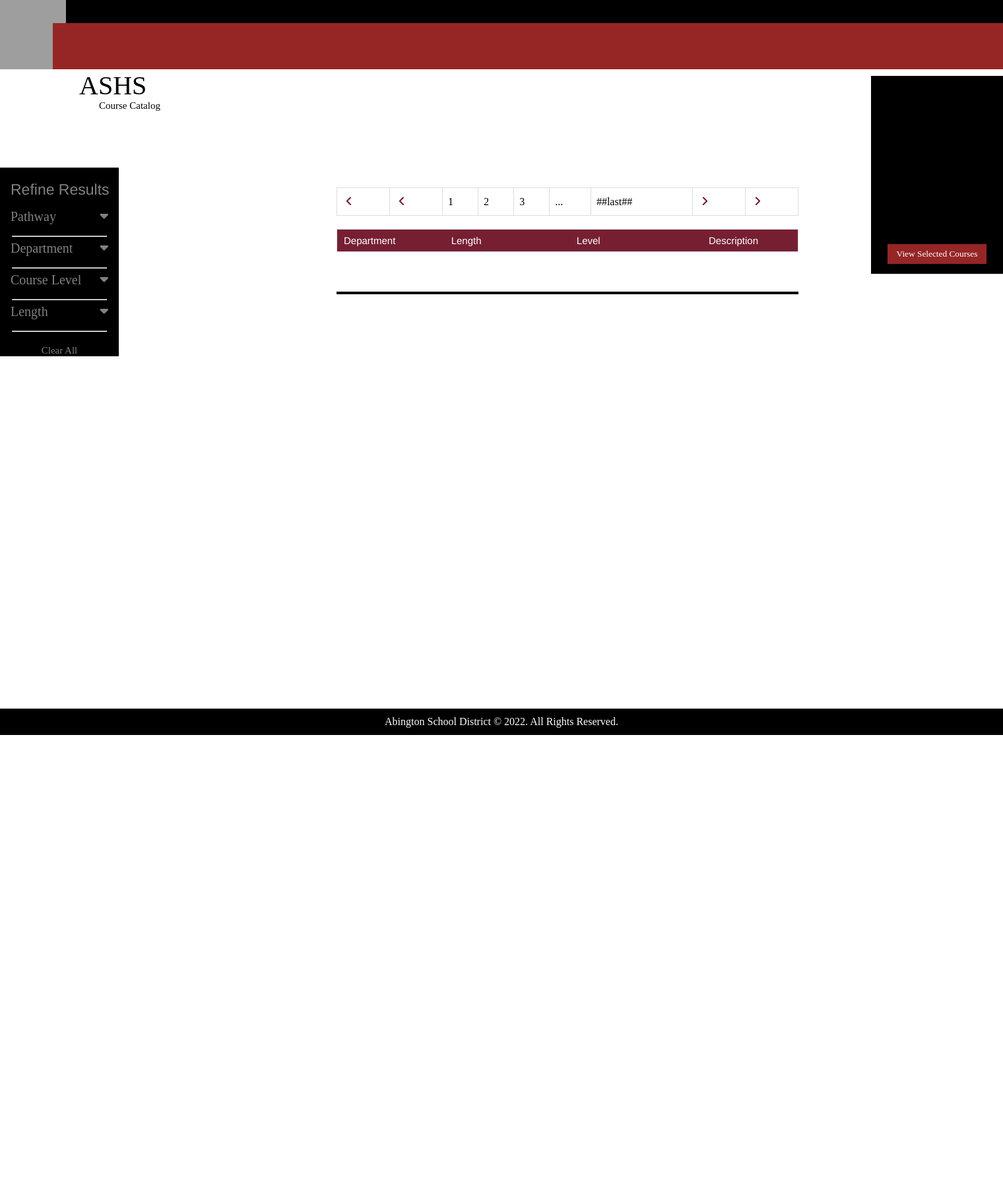
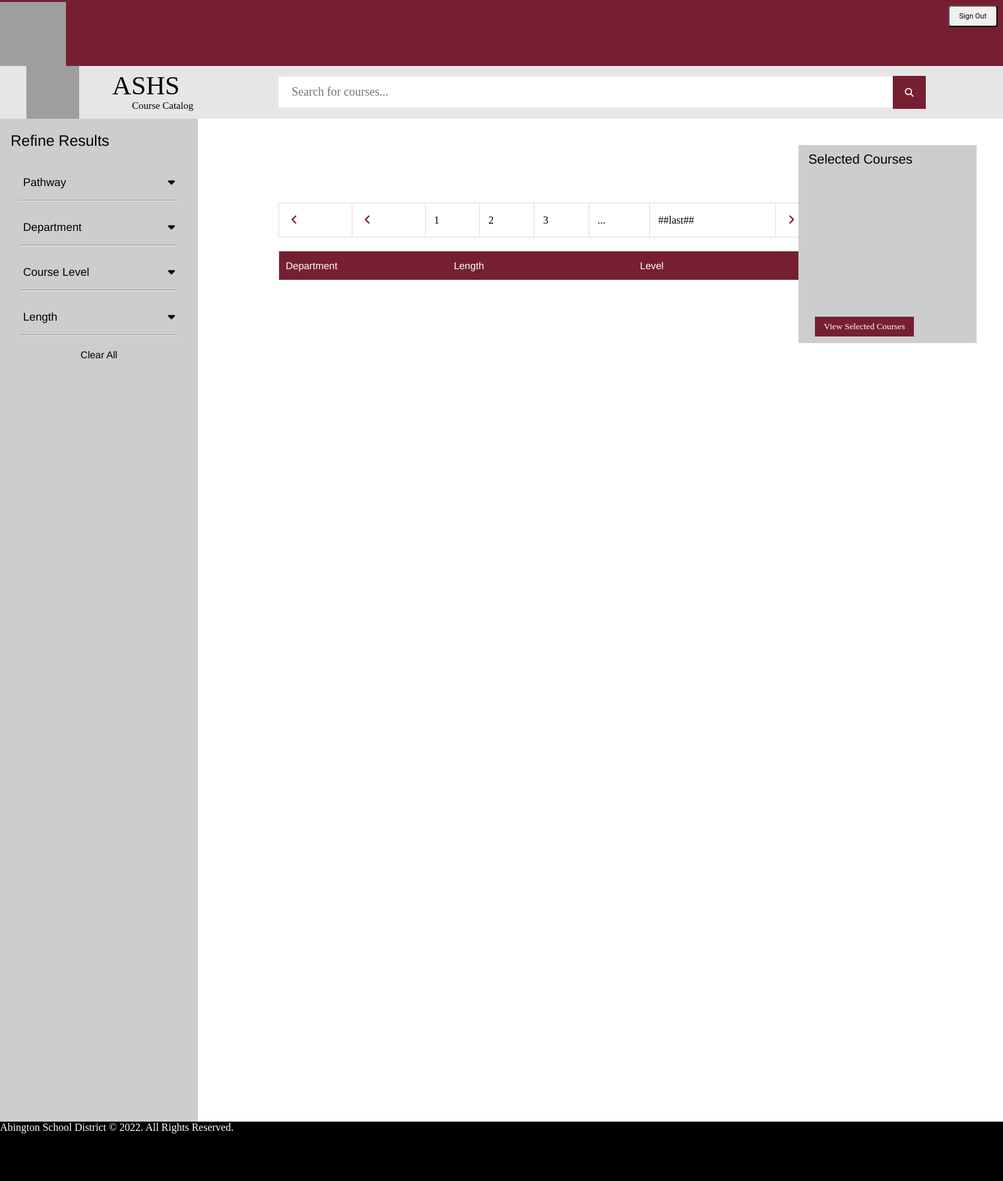
Before and after one commit to nileenajohn/ashsPOS, a Flask app: page /student in a window 1520 px wide. Shown: the whole page at 66% size. Before the commit the page ends 1114 px from the top, so only its background shows below. Run offline with Flask 2, Linux system fonts and the light colour scheme; some libraries are stand-ins or nearby versions; grey boxes are pictures that could not be loaded.

Commit message:
Update style.css

```diff
--- a/static/styles/style.css
+++ b/static/styles/style.css
@@ -1,5 +1,5 @@
 * {
-	font-family: 'Playfair Display', serif;
+	font-family: 'Baskerville', serif;
 	margin: 0;
 	padding: 0;
 	box-sizing: border-box;
@@ -7,21 +7,34 @@
 
 .page-container {
 	min-height: 100%;
+	min-width:60%;
 }
 
 .wrapper {
-	padding-bottom: 20px;
+}
+
+.ahs-logo {
+	left: 10px;
+	margin-top: 3px;
+	z-index: 999;
+}
+
+.logo {
+	position: fixed;
+	left: 40px;
+	top: 100px;
+	z-index: 999;
 }
 
 .topnav {
-	background-color: #000000;
+	background-color: #761F33;
 	overflow: hidden;
 	position: fixed;
 	top: 0;
-	height: 35px;
+	height: 100px;
 	width: 100%;
 	line-height: 35px;
-	z-index: 999;
+	z-index: 998;
 }
 
 	.topnav p {
@@ -30,16 +43,16 @@
 		font-weight: 70;
 		color: #FFFFFF;
 		margin: auto;
-		margin-left: 70px;
+		margin-left: 120px;
 	}
 
 .header {
-	background-color: rgb(150, 38, 38);
+	background-color: #E6E6E6;
 	overflow: hidden;
 	position: fixed;
-	height: 70px;
+	height: 80px;
 	width: 100%;
-	top: 35px;
+	top: 100px;
 	line-height: 70px;
 	z-index: 998;
 }
@@ -49,28 +62,28 @@
 		font-weight: 100;
 		color: #FFFFFF;
 		margin: auto;
-		margin-left: 70px;
+		margin-left: 120px;
 	}
 
 /*home*/
 #bttnBox {
 	align-self: center;
-	border-style: groove;
 	margin: auto;
 	width: 500px;
 	height: unset;
 	background-color: #f2f2f2;
 	font-style: bold;
-	margin-bottom:200px;
+	margin-top: 220px;
+	margin-bottom: 200px;
 }
 
-.homebtn{
+.homebtn {
 	padding-bottom: 20px;
 	height: 60px;
 	margin-bottom: 10px;
 }
 
-.homebtn .mytext{
+	.homebtn .mytext {
 		background-color: black;
 		position: relative;
 		color: white;
@@ -85,15 +98,15 @@
 		cursor: pointer;
 	}
 
-.homebtn .btn{
+	.homebtn .btn {
 		margin: 2px 100px;
-  background-color: rgb(150, 38, 38);
+		background-color: #761F33;
 		position: absolute;
 		width: 60px;
 		height: 60px;
 	}
 
-.homebtn .btn .fa{
+		.homebtn .btn .fa {
 			position: absolute;
 			top: 50%;
 			left: 50%;
@@ -103,58 +116,59 @@
 
 /*public_catalog*/
 .container {
-	margin-top: 150px;
 }
 
 .mainArea {
-	margin: auto;
-	align-self: center;
-	width: 900px;
-	height: 800px;
+	margin-top: 200px;
+	margin-left: 300px;
 }
 
 	.mainArea .mainSpace {
-	position: absolute;
-	margin-left: 200px;
-	width:700px;
+		align-self: center;
+		margin: auto;
+		margin-left: 10%;
+		margin-right: 10%;
+		width: unset;
+		min-width: 600px;
 	}
 
-.mainArea .search_box {
-	padding-bottom: 20px;
+.search_box {
+	margin-left: 300px;
+	z-index: 999999;
 }
 
-	.mainArea .search_box .input {
-		position: absolute;
-		width: 100%;
-		height: 60px;
-		padding: 10px 20px;
+	.search_box .input {
+		align-self: center;
+		margin: auto;
+		margin-left: 10%;
+		margin-right: 10%;
+		margin-top:16px;
+		width: 80%;
+		min-width: 200px;
+		border: none;
+		padding: 13px 20px;
 		font-size: 18px;
-		background-color: #f2f2f2;
+		background-color: white;
+		font-family: 'Didot';
 	}
 
-	.mainArea .search_box .btn {
+	.search_box .btn {
 		position: absolute;
-		top: 0;
-		right: 0;
-		width: 60px;
-		height: 60px;
+		top: 4.5px;
+		left: 89%;
 	}
 
-		.mainArea .search_box .btn .fas {
-			position: absolute;
-			top: 50%;
-			left: 50%;
-			transform: translate(-50%,-50%);
+		.search_box .btn .fas {
 			color: #ffffff;
-			width: 60px;
-			height: 60px;
-			background: rgb(150, 38, 38);
+			width: 50px;
+			height: 50px;
+			background: #761F33;
 			border: none;
 			cursor: pointer;
 		}
 
-		.mainArea .search_box .btn .fas:hover {
-			background:black;
+			.search_box .btn .fas:hover {
+				background: black;
 			}
 
 table {
@@ -163,69 +177,99 @@
 	width: 100%;
 }
 
+	table p {
+		font-family: 'Avenir', Helvetica, sans-serif;
+	}
+
 td, th {
 	border: 1px solid #dddddd;
 	text-align: left;
-	padding: 8px;
+	padding: 13px;
 }
 
-tr:hover {
+.tableTr:hover {
 	background-color: #d4d4d4;
 }
 
 .mainArea .results {
 	color: #000000;
-	margin-top: 60px;
 	font-size: 15px;
-	background-color: #f2f2f2;
-	border: 2px solid black;
-	width:100%;
+	background-color: #E6E6E6;
+	width: 100%;
 }
 
 .course-name {
 	font-weight: bold;
-	margin-bottom: 10px;
-	font-size: 20px;
+	margin-bottom: 40px;
+	font-size: 22px;
+	font-family: 'Avenir', Helvetica, sans-serif;
 }
 
 .descriptions {
-	margin-left:5px;
+	margin-bottom: 5px;
 	font-size: 18px;
 	display: flex;
 	justify-content: space-between;
+	margin-left: 10px;
+	margin-right: 10px;
+	font-weight:bolder;
+}
+
+.viewDescriptionBtn {
+	text-decoration: none;
+	font-size: 18px;
+	color: black;
+	border: none;
+	background: none;
+	cursor: pointer;
+	font-weight:bold;
+}
+
+	.viewDescriptionBtn:hover {
+		color: #761F33;
+	}
+
+.addCourseBtn {
+	text-decoration: none;
+	font-size: 15px;
+	color: black;
+	border: none;
+	background: none;
+	cursor: pointer;
+}
+
+	.addCourseBtn:hover {
+		color: #761F33;
 	}
 
 .fa-plus {
 	position: absolute;
 	color: black;
-	width: 30px;
-	height: 30px;
+	width: 20px;
+	height: 20px;
 	cursor: pointer;
-	right:0px;
+	right: 0px;
+	margin-top: 0px;
 }
 
-	.fa-plus:hover + .course-name {
-		color:blue;
+	.fa-plus:hover {
+		color: #761F33;
 	}
 
+
 .cart {
-	position:absolute;
-	right: 0px;
-	top:115px;
+	position: absolute;
+	top: 220px;
+	margin-left: 1510px;
 }
 
 .course-choices {
 	position: absolute;
 	right: 0px;
-	width: 200px;
+	width: 270px;
+	margin-right: 30px;
 	height: 300px;
-	background-color: black;
-}
-
-.cartBtn {
-	position: absolute;
-	right:15px;
-	margin-top:15px;
+	background-color: #CDCDCD;
 }
 
 	.cartBtn .fa {
@@ -236,7 +280,7 @@
 		color: #ffffff;
 		width: 30px;
 		height: 30px;
-	background: rgb(150, 38, 38);
+		background: #761F33;
 		border: none;
 		cursor: pointer;
 	}
@@ -246,10 +290,19 @@
 		}
 
 .choicesText {
-	margin-left: 25px;
 	display: flex;
 	justify-content: space-between;
-	color:white;
+	color: white;
+}
+
+#bttnBox {
+	height: 400px;
+	align-self: center;
+	margin: auto;
+	margin-top: 220px;
+	width: 500px;
+	background-color: #f2f2f2;
+	margin-bottom: 200px;
 }
 
 	#bttnBox .choicesText {
@@ -258,7 +311,7 @@
 
 	#bttnBox .fa-times {
 		position: absolute;
-	margin-right:500px;
+		margin-right: 500px;
 		width: 15px;
 		height: 15px;
 		cursor: pointer;
@@ -268,11 +321,11 @@
 	}
 
 		#bttnBox .fa-times:hover {
-		color: rgb(150, 38, 38);
+			color: #761F33;
 		}
 
 			#bttnBox .fa-times:hover + .choicesText {
-		color: rgb(150, 38, 38);
+				color: #761F33;
 			}
 
 .course-choices .fa-times {
@@ -282,26 +335,26 @@
 	height: 15px;
 	cursor: pointer;
 	margin-top: 2px;
-	background:none;
+	background: none;
 }
 
 	.course-choices .fa-times:hover {
-		color: rgb(150, 38, 38);
+		color: #761F33;
 	}
 
 		.course-choices .fa-times:hover + .choicesText {
-			color: rgb(150, 38, 38);
+			color: #761F33;
 		}
 
 .viewCoursesBtn {
-	background: rgb(150, 38, 38);
+	background: #761F33;
 	color: white;
 	height: 30px;
 	width: 150px;
 	border: 2px solid white;
-	position:absolute;
-	bottom:15px;
-	left:25px;
+	position: absolute;
+	bottom: 10px;
+	left: 25px;
 }
 
 	.viewCoursesBtn:hover {
@@ -310,24 +363,28 @@
 
 /*SIDEBAR*/
 		.sidebar {
-	height: unset;
-	width: 180px;
-	background-color: black;
+	overflow-y: hidden;
+	height: 1600px;
+	position: absolute;
+	background-color: #CDCDCD;
+	width: 300px;
 	overflow-x: hidden;
-	position: absolute;
-	margin-bottom: 800px;
+	top: 180px;
+	margin-left: 0px;
 }
 
 	.sidebar p {
-		color: white;
+		color: black;
 		text-align: center;
+		font-family: 'Avenir', Helvetica, sans-serif;
 	}
 
 	.sidebar .filterType, .dropdown, .sidebar p {
-		padding: 6px 8px 6px 16px;
+		padding: 30px 35px 5px 35px;
 		text-decoration: none;
-		font-size: 20px;
-		color: #818181;
+		font-size: 17px;
+		color: black;
+		font-family: 'Avenir', Helvetica, sans-serif;
 		display: block;
 		border: none;
 		background: none;
@@ -344,44 +401,132 @@
 /* Dropdown container (hidden by default).*/
 .dropdown-container {
 	display: none;
-	background-color: #262626;
 	padding-left: 8px;
 }
 
 .fa-caret-down {
 	float: right;
-	padding-right: 8px;
+}
+
+label {
+	display: inline;
+	font-family: 'Avenir', Helvetica, sans-serif;
+}
+
+.checkbox-container {
+	display: block;
+	position: relative;
+	padding-left: 35px;
+	padding-top: 7.5px;
+	padding-bottom: 5px;
+	cursor: pointer;
+	font-size: 15px;
+	-webkit-user-select: none;
+	-moz-user-select: none;
+	-ms-user-select: none;
+	user-select: none;
+}
+
+	.checkbox-container input {
+		position: absolute;
+		opacity: 0;
+		cursor: pointer;
+		height: 0;
+		width: 0;
+	}
+
+/* Create a custom checkbox */
+.checkmark {
+	position: absolute;
+	top: 11px;
+	right: 11px;
+	height: 12px;
+	width: 12px;
+	background-color: transparent;
+	border: 1px solid grey;
+}
+
+/* On mouse-over, add a grey background color */
+.checkbox-container:hover input ~ .checkmark {
+	background-color: #ccc;
+}
+
+/* When the checkbox is checked, add a red background */
+.checkbox-container input:checked ~ .checkmark {
+	background-color: #761F33;
+	border: none;
+}
+
+/* Create the checkmark/indicator (hidden when not checked) */
+.checkmark:after {
+	content: "";
+	position: absolute;
+	display: none;
+}
+
+/* Show the checkmark when checked */
+.checkbox-container input:checked ~ .checkmark:after {
+	display: block;
+}
+
+/* Style the checkmark/indicator */
+.checkbox-container .checkmark:after {
+	left: 4px;
+	top: 2px;
+	width: 2px;
+	height: 5px;
+	border: solid white;
+	border-width: 0 2px 2px 0;
+	-webkit-transform: rotate(45deg);
+	-ms-transform: rotate(45deg);
+	transform: rotate(45deg);
 }
 
 /*FOOTER*/
 .footer {
 	position: absolute;
-	z-index: 997;
-	left:0px;
-	right:0px;
-	height: 40px;
-	line-height: 40px;
+	z-index: 999999;
+	height: 90px;
 	background-color: black;
-	text-align: center;
-	/*width:100%;*/
+	width: 100%;
+	top: 1700px;
+}
 }
 
 	.footer p {
 		color: white;
+		margin-left: 50px;
+		margin-top: 10px;
+		font-size: 20px;
 	}
 
 /*REQUEST COURSES PAGE*/
 .scheduleRequestBtn {
-	background: rgb(150, 38, 38);
+	background: #761F33;
 	color: white;
 	height: 40px;
 	width: 170px;
-	margin-left:175px;
-	margin-top:15px;
-	margin-bottom:15px;
+	margin-left: 175px;
+	margin-top: 15px;
+	margin-bottom: 15px;
 	border: 2px solid white;
 }
 
 	.scheduleRequestBtn:hover {
 		background: #000000;
 	}
+
+.logoutBtn {
+	position: absolute;
+	font-size: 11px;
+	right: 8px;
+	top: 8px;
+	font-family: "Roboto",Arial,sans-serif;
+	border-radius: 4px;
+	cursor: pointer;
+	padding: 8px 15px 8px;
+}
+
+	.logoutBtn:hover {
+		background-color: #CDCDCD
+	}
```
Lines whose indentation alone changed are shown as unchanged.
